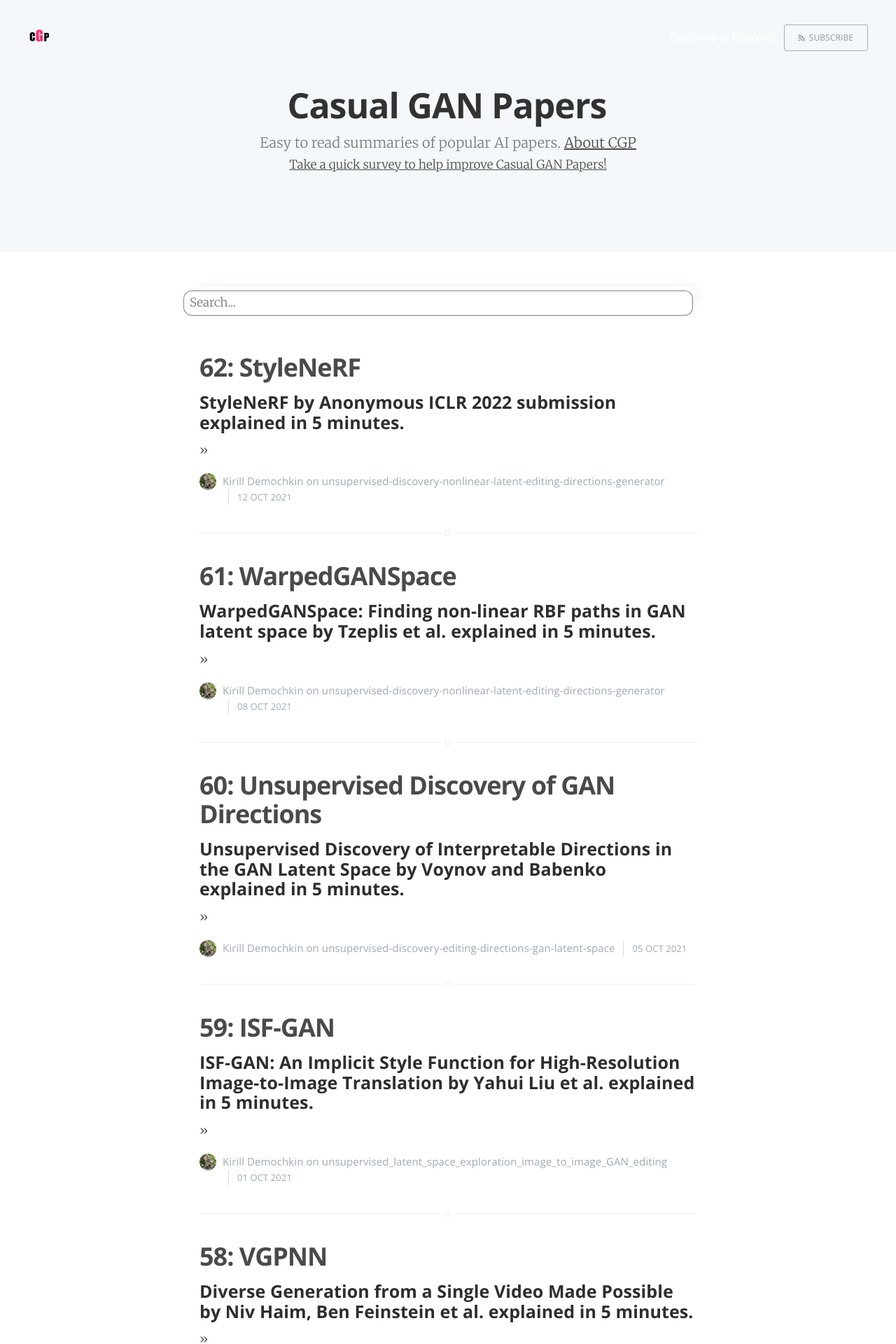
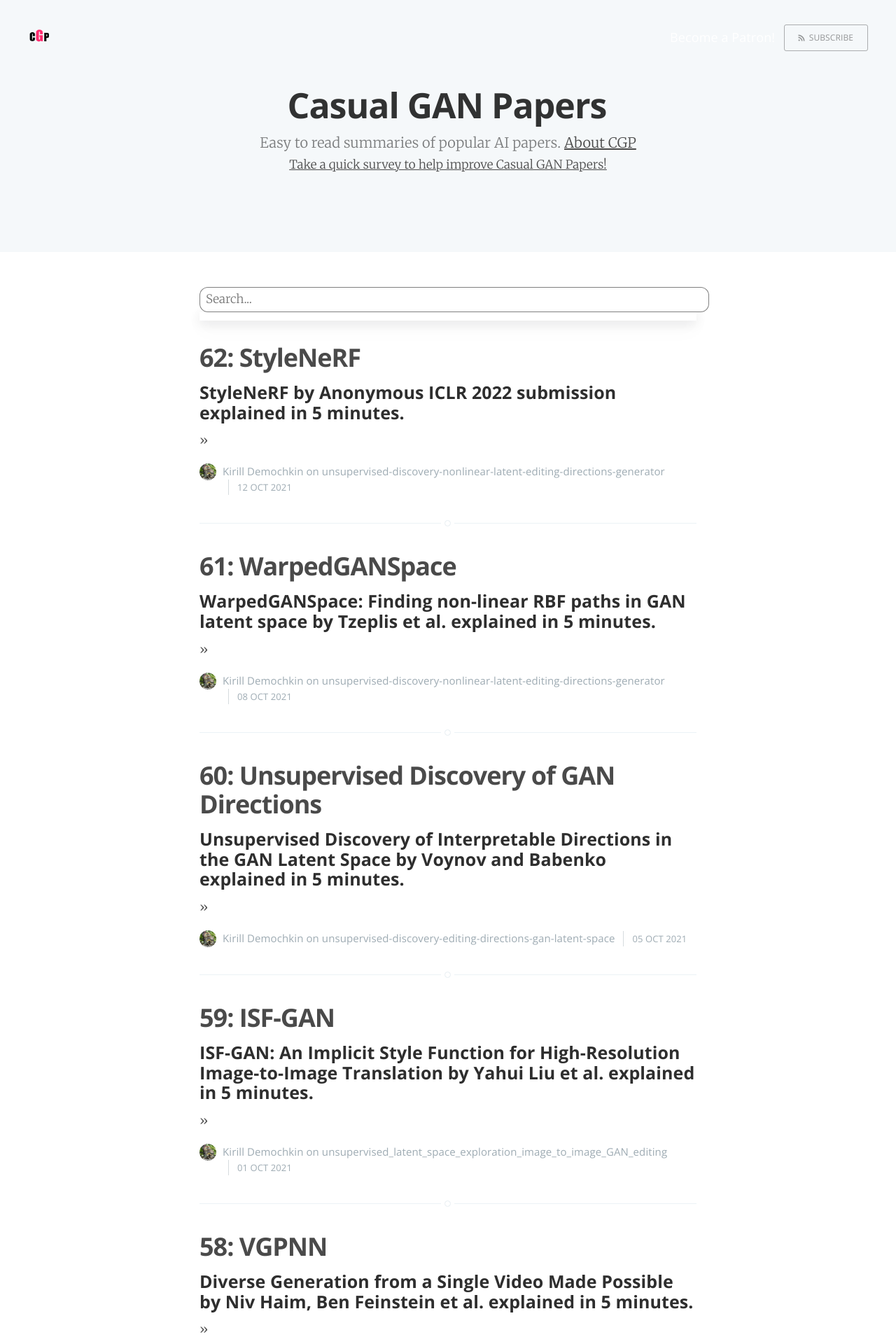
Before and after one commit to KirillDemochkin/kirilldemochkin.github.io, a Jekyll site: the page built from index.html, in a window 1280 px wide. Shown: the top 1920 px of the page at 70% size. Built offline with Jekyll 4.4.1, drawn with Linux system fonts in a browser that asks for light colours; the list of posts is cut into pages by our own code; comment, search, counter and statistics services are not loaded.

Commit message:
floating

```diff
--- a/assets/css/screen.css
+++ b/assets/css/screen.css
@@ -715,7 +715,7 @@
     max-width: 710px;
     margin: 4rem auto;
     padding-bottom: 4rem;
-    z-index: 2;
+    z-index: 3;
 }
 
 
@@ -731,9 +731,6 @@
     letter-spacing: 0.01rem;
     color: rgba(74, 74, 74, 1);
     border: 1px solid rgba(74, 74, 74, 0.7);
-    right: 5px;
-    top: 5px;
-    position: absolute;
 }
 
 .search-bar input:hover {
@@ -744,7 +741,16 @@
     box-shadow: rgba(17, 17, 26, 0.1) 0px 4px 16px, rgba(17, 17, 26, 0.05) 0px 8px 32px;
     outline: none;
 }
+
+.float-container {
+    width: 100%;
+    position: absolute;
+    top: 0;
+    left: 0;
+}
+
 .search-results-container {
+    width: 100%;
     box-shadow: rgba(17, 17, 26, 0.1) 0px 4px 16px, rgba(17, 17, 26, 0.05) 0px 8px 32px;
     padding-top: 12px;
 }
--- a/index.html
+++ b/index.html
@@ -41,9 +41,11 @@
 
 <main id="content" class="content" role="main">
     <div class="search-bar" id="search-demo-container">
-        <input type="search" id="search-input" placeholder="Search...">
-        <div class="search-results-container">
-            <ul id="results-container"></ul>
+        <div class="float-container">
+            <input type="search" id="search-input" placeholder="Search...">
+            <div class="search-results-container">
+                <ul id="results-container"></ul>
+            </div>
         </div>
     </div>
 
```
